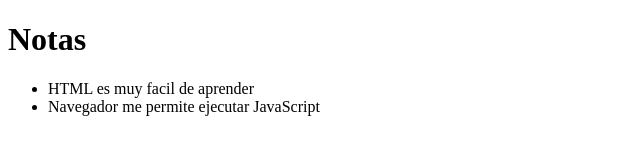
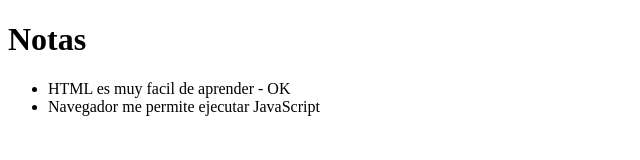
Before and after one commit to maluzur/RepoPrueba, a plain HTML site: page Prueba/index.html in a window 1280 px wide. Shown: the full height of the page, 0-640 px from the left. Drawn offline with Linux system fonts and the light colour scheme.

```diff
--- a/Prueba/index.html
+++ b/Prueba/index.html
@@ -7,7 +7,7 @@
         <h1>Notas</h1>
         <div id="notas">
             <ul>
-                <li>HTML es muy facil de aprender</li>
+                <li>HTML es muy facil de aprender - OK</li>
                 <li>Navegador me permite ejecutar JavaScript</li>
             </ul>
         </div>
```
Also changed, not shown: 1 other file.
